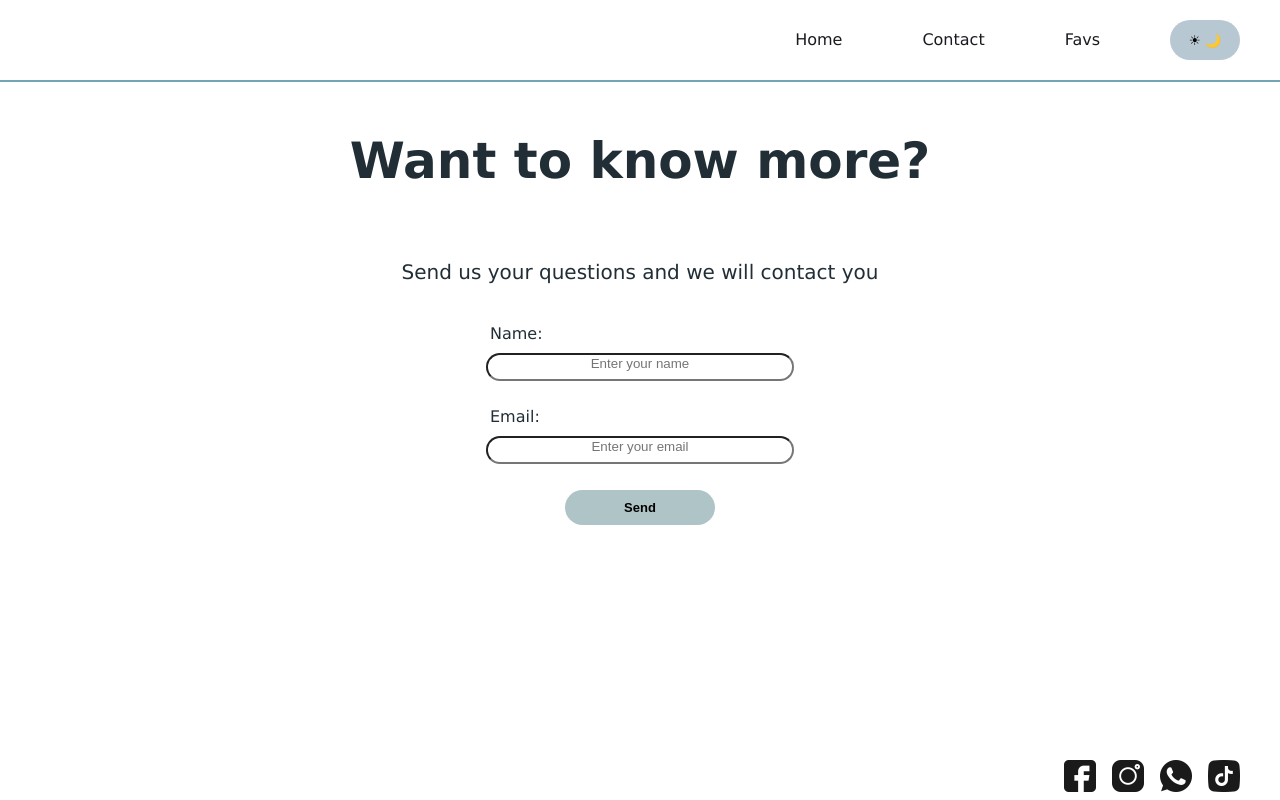
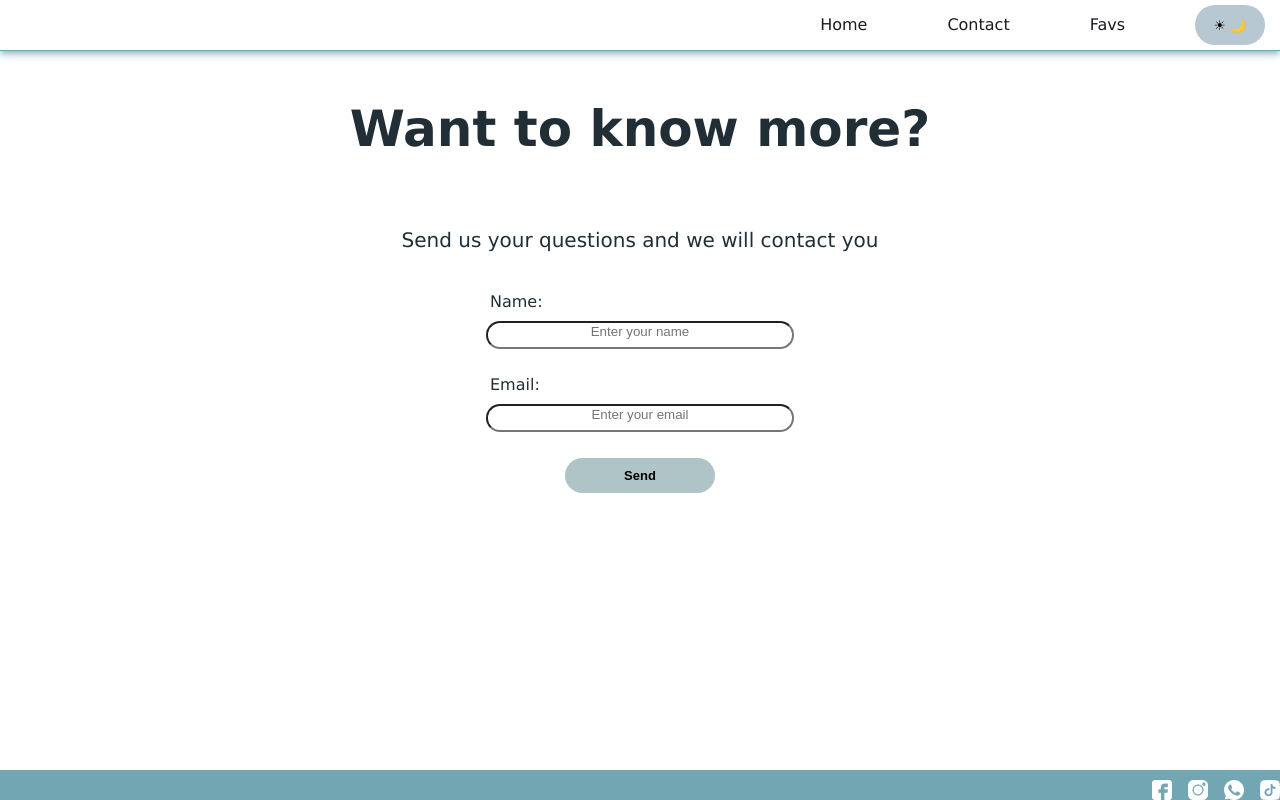
Before and after one commit to varistizabal30/Examen-frontend-final, a React (Vite) app: page /contact in a window 1280 px wide. Built offline with nearby package versions, Linux system fonts and the light colour scheme; no server answers.

Commit message:
update styles navbar, footer, links in navbar

```diff
--- a/src/Components/Navbar.jsx
+++ b/src/Components/Navbar.jsx
@@ -8,6 +8,7 @@ const Navbar = () => {
   const { toggleTheme, theme } = useContext(AppContext);
 
   return (
+    <div className={styles.po}>
     <div className={ `${styles.container} ${styles2[theme]}`} >
       <ul className={styles2.navBar}>
         <li className={styles2.navBarLink}>
@@ -32,6 +33,7 @@ const Navbar = () => {
         </li>
       </ul>
     </div>
+    </div>
   );
 };
 
--- a/src/Styles/app.module.css
+++ b/src/Styles/app.module.css
@@ -18,6 +18,7 @@
 .light{
   background-color: white;
   color: #212E36;
+  margin-bottom: 30px;
 }
 .cont{
   padding: 0;
@@ -89,5 +90,6 @@ color: #fcfcfc
   justify-content: flex-end;
   align-items: flex-start;
   gap: 1rem;
-  filter: brightness(0.1);
+
+  /* filter: brightness(0.1); */
 }
--- a/src/Styles/footer.module.css
+++ b/src/Styles/footer.module.css
@@ -1,12 +1,12 @@
 .footer {
-  position: absolute;
-  right: 40px;
-
+  position: fixed;
+  margin-right: 80px;
   bottom: 0;
   width: 100%;
-  height: 50px;
+  height: 30px;
+  background-color: rgb(115, 166, 179);
 }
 .icon {
-  max-width: 2rem;
+  width: 20px;
   height: auto;
 }
--- a/src/Styles/navbar.module.css
+++ b/src/Styles/navbar.module.css
@@ -19,9 +19,9 @@
     display: flex;
     align-items: center;
     justify-content: flex-end;
-    padding: 20px 40px 20px 0px;
-    border-bottom: 2px solid rgb(115, 166, 179); /* agregar un borde inferior de 1px de ancho */
-    box-shadow: 0 10px 20px rgb(115, 166, 179), 0 6px 12px rgb(115, 166, 179); /* agregar una sombra en la parte inferior */
+    padding: 5px 15px 5px 0px;
+    border-bottom: 1px solid rgb(115, 166, 179); /* agregar un borde inferior de 1px de ancho */
+    box-shadow: 0 2px 8px rgb(115, 166, 179); /* agregar una sombra en la parte inferior */
   }
 
   ul {
@@ -30,3 +30,13 @@
     list-style-type: none;
     margin: 0;
   }
+  .po{
+    position: fixed;
+  top: 0;
+  width: 100%;
+  z-index: 1000;
+  }
+
+  main {
+    margin-top: 50px;
+  }
--- a/src/index.css
+++ b/src/index.css
@@ -9,6 +9,7 @@ body {
   font-family:'Lucida Sans', 'Lucida Sans Regular', 'Lucida Grande', 'Lucida Sans Unicode', Geneva, Verdana, sans-serif;
   font-weight: lighter;
   padding: 0;
+  position: relative;
 }
 body.dark {
   background-color: #2A3B47;
```
